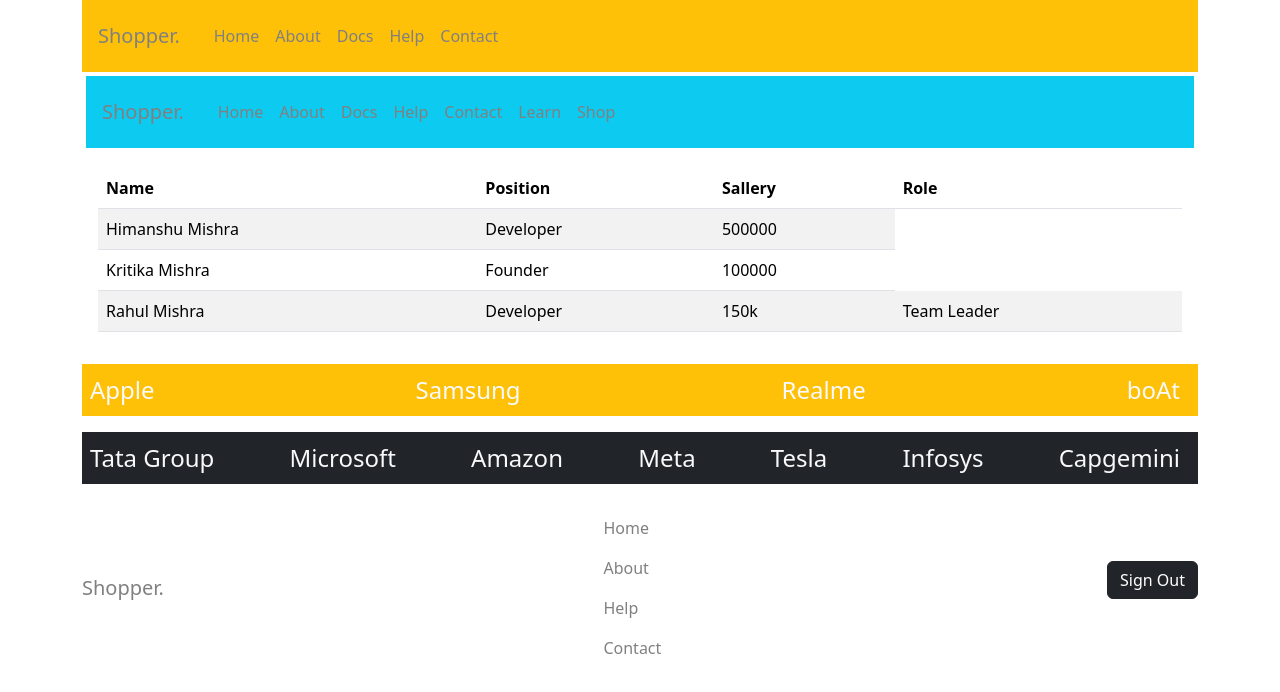
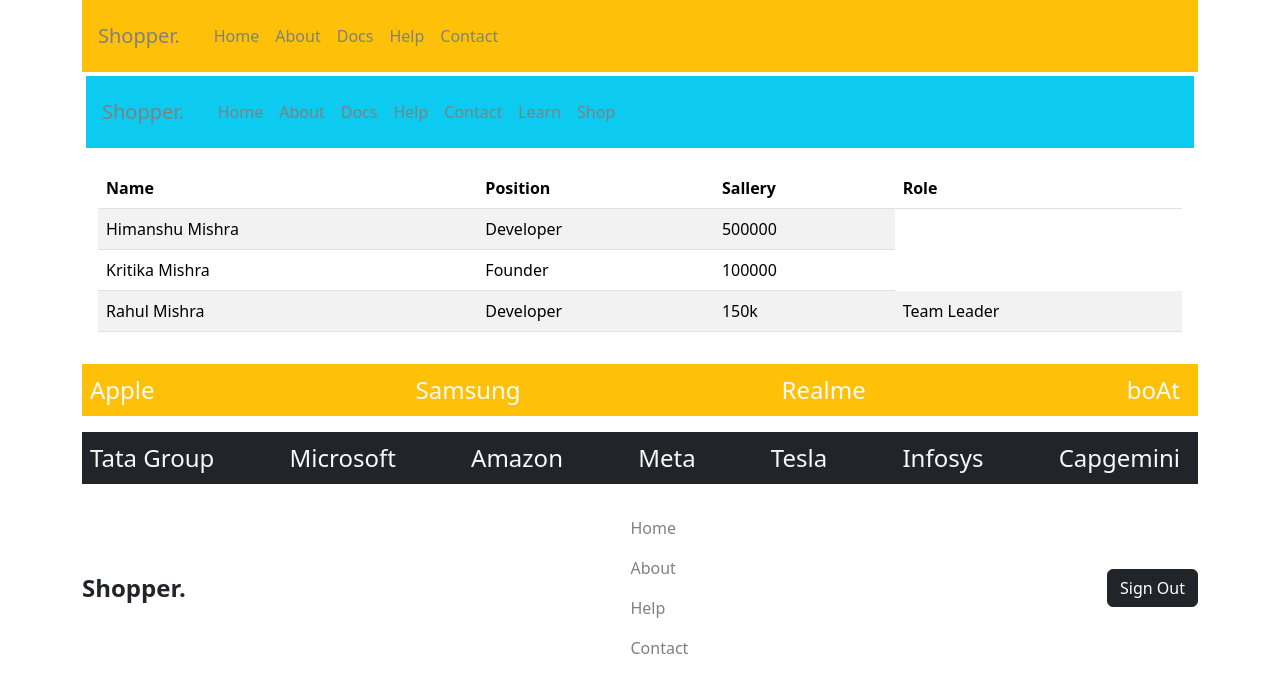
Before and after one commit to Himanshu12866/UI-react, a React (Vite) app in the folder learnreact/: page / in a window 1280 px wide. Both pictures are taken after a click on the button "Sign In". Shown: the top 692 px of the page. Built offline with nearby package versions, Linux system fonts and the light colour scheme.

Commit message:
"Updated useCapcha function to generate random code using string length, and refactored Uncontrolled component with updated navbar styling and structure."

```diff
--- a/learnreact/src/component/Hooks/captch.js
+++ b/learnreact/src/component/Hooks/captch.js
@@ -6,7 +6,7 @@ export default function useCapcha() {
     let str = "ABCDEFGHIJKLMNOPQRSTUVWXYZabcdefghijklmnopqrstuvwxyz1234567890"
     let code = ""
     for (let i = 0; i < 6; i++) {
-        var num = Math.round(Math.random() * 61);
+        var num = Math.round(Math.random() *str.length);
         code += str[num]
     }
     return code;
--- a/learnreact/src/component/conditional-components/uncontrolled.jsx
+++ b/learnreact/src/component/conditional-components/uncontrolled.jsx
@@ -13,12 +13,12 @@ export default function Uncontrolled() {
     return (
         <div className="navlist">
             <nav className="navbar">
-                <a className="navbar-brand">Shopper.</a>
+                <a className="navbar-brand fs-4 text-dark fw-bold">Shopper.</a>
 
                 {
                     (sigIn === true) ?
 
-                        <ol className="navbar-nav">
+                        <ul className="navbar-nav">
                             <li className="nav-item">
                                 <a className="nav-link">Home</a>
                             </li>
@@ -31,19 +31,20 @@ export default function Uncontrolled() {
                             <li className="nav-item">
                                 <a className="nav-link">Contact</a>
                             </li>
-                        </ol>
+                        </ul>
                         :
                         <div></div>
                 }
 
-                <ol>
+                <div>
                     {
                         (sigIn === true) ? <button className="btn btn-dark" onClick={handleSignOut}>Sign Out</button> : <button className="btn btn-success" onClick={handleSignIn}>Sign In</button>
                     }
-                </ol>
+                </div>
 
 
             </nav>
+
         </div>
     )
 }
```
